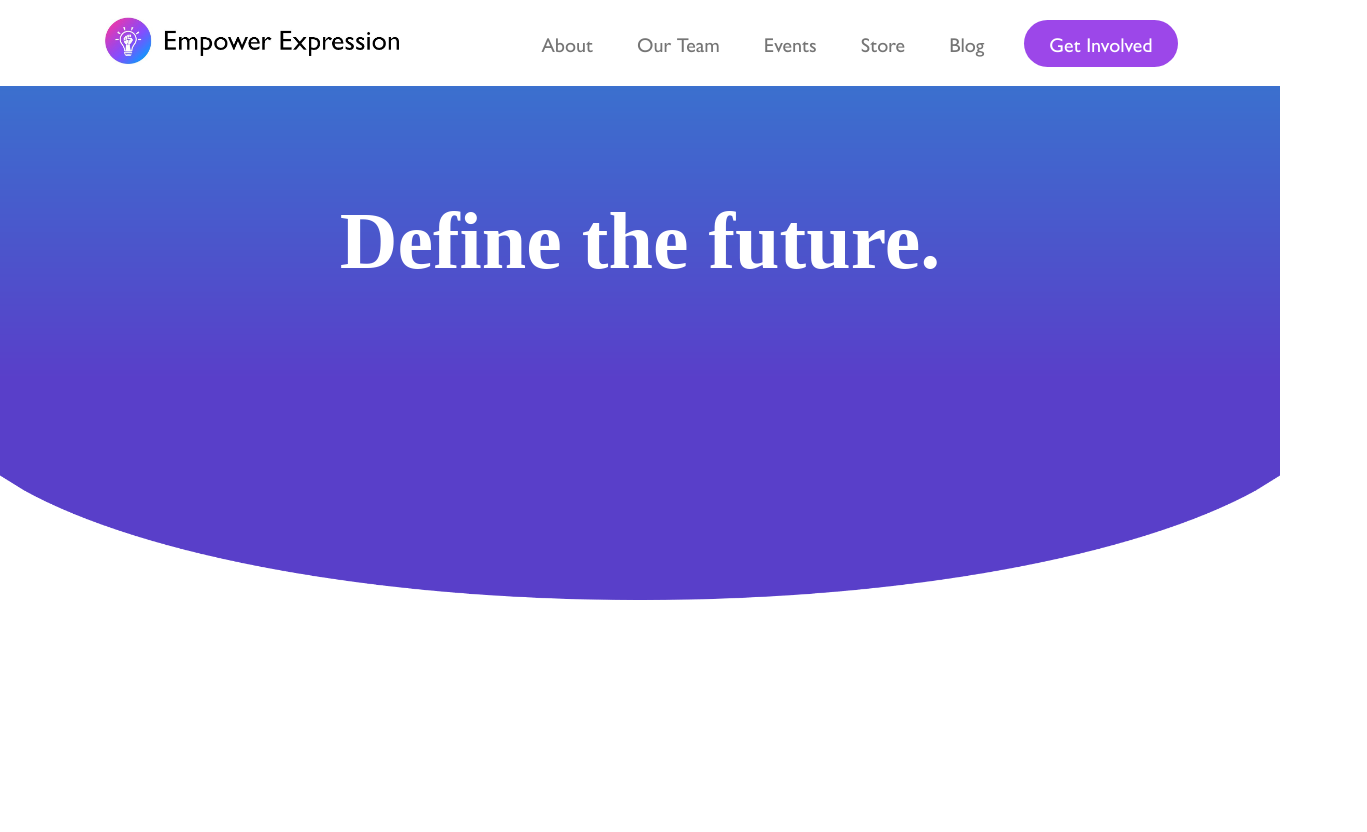
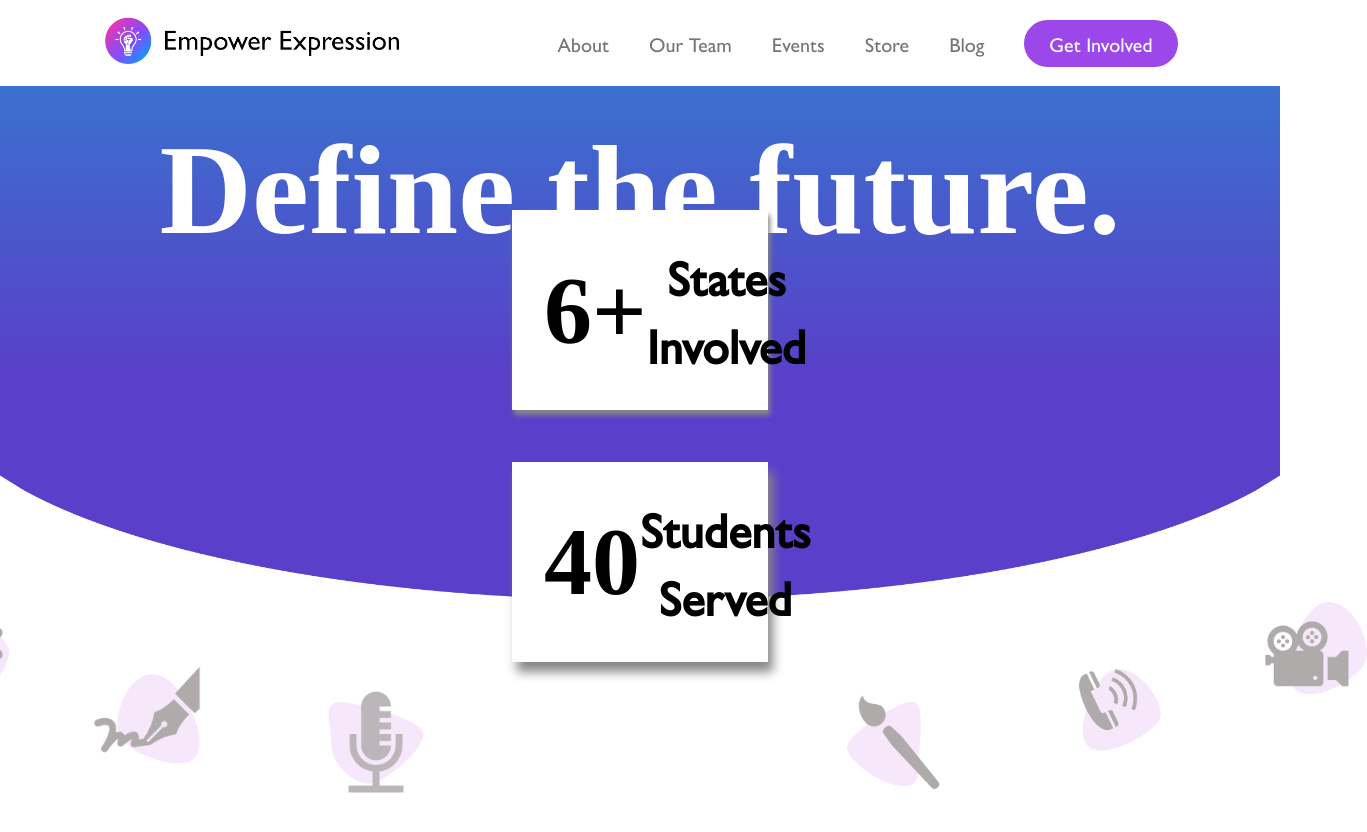
Before and after one commit to Phoenix7695/Phoenix7695.github.io, a plain HTML site: page index.html in a window 1280 px wide. Shown: the whole page, 1367 px wide, since content can reach past the window. Before the commit the page ends 800 px from the top, so only its background shows below. Drawn offline with Linux system fonts and the light colour scheme; a web font is replaced by a local one.

Commit message:
fixed inline-block whitespace, new: button hover, boxes and icons in hero

```diff
--- a/index.html
+++ b/index.html
@@ -30,6 +30,23 @@ Finish hero -->
             <img src="assets/gradient.png" class="bg">
 
             <h1 class="hero-text">Define the future.</h1>
+
+            <div class="boxed">
+                <h1 class="boxed-text-1">6+</h1>
+                <h1 class="boxed-text-2">States Involved</h1>
+            </div>
+
+            <div class="boxed boxed-2">
+                <h1 class="boxed-text-1">40</h1>
+                <h1 class="boxed-text-2">Students Served</h1>
+            </div>
+
+            <img src="assets/clef_icon.png" alt="Music" class="icon-1 icons">
+            <img src="assets/pen_icon.png" alt="Writing" class="icons icon-2">
+            <img src="assets/mic_icon.png" alt="Speaking" class="icons icon-3">
+            <img src="assets/paintbrush_icon.png" alt="Visual Arts" class="icons icon-4">
+            <img src="assets/phone_icon.png" alt="Speaking?" class="icons icon-5">
+            <img src="assets/camera_icon.png" alt="Videography" class="icons icon-6">
         </div>
     </div>
 </body>
--- a/styles.css
+++ b/styles.css
@@ -14,6 +14,21 @@ body {
     margin: 0px;
 }
 
+h1 {
+    font-family: 'Gill Sans Nova Bold';
+}
+
+h2 {
+    font-family: 'Gill Sans Nova';
+}
+
+.container {
+    display: grid;
+    grid-template-columns: 1fr;
+}
+
+/* Navbar */
+
 li, a, button {
     font-family: 'Gill Sans Nova';
     color: rgb(117, 117, 117);
@@ -26,7 +41,6 @@ nav {
 }
 
 button {
-    font-family: 'Gill Sans Nova';
     color: white;
 }
 
@@ -44,10 +58,12 @@ header {
 
 .nav_links {
     list-style: none;
+    font-size: 0;
 }
 
 .nav_links li {
     display: inline-block;
+    flex-direction: row;
     padding: 0px 20px;
 }
 
@@ -65,23 +81,15 @@ button {
     border: none;
     border-radius: 30px;
     cursor: pointer;
-    /* transition: all 0.3s ease 0s; */
+    transition: all 0.3s ease 0s;
 }
 
-h1 {
-    font-family: 'Gill Sans Nova Bold';
-}
-
-h2 {
-    font-family: 'Gill Sans Nova';
-}
-
-.container {
-    display: grid;
-    grid-template-columns: 1fr;
+button:hover {
+    background-color: #801edb;
 }
 
 /* Hero */
+
 .hero {
     position: relative;
     text-align: center;
@@ -99,8 +107,81 @@ h2 {
     color: white;
     position: absolute;
     font-weight: bold;
-    top: 30%;
+    top: 10%;
     left: 50%;
     transform: translate(-50%, -50%);
-    font-size: 5em;
+    font-size: 8em;
+    white-space: nowrap;
+    overflow: hidden;
 }
+
+.boxed {
+    position: relative;
+    background: white;
+    margin-right: 40%;
+    margin-left: 40%;
+    padding: 2rem;
+    bottom: 38%;
+    display: flex;
+    flex-direction: row;
+    justify-content: space-around;
+    align-items: center;
+    box-shadow: 2px 5px 5px #888;
+}
+
+.boxed-text-1 {
+    font-size: 6em;
+}
+
+.boxed-text-2 {
+    font-size: 3em;
+    font-family: 'Gill Sans Nova';
+}
+
+.boxed-2 {
+    bottom: 33%;
+    box-shadow: 5px 10px 10px #888;
+}
+
+.icons {
+    width: 110px;
+    height: auto;
+}
+
+.icon-1 {
+    position: relative;
+    bottom: 39%;
+    right: 30%;
+}
+
+.icon-2 {
+    position: relative;
+    bottom: 34%;
+    right: 25%;
+}
+
+.icon-3 {
+    position: relative;
+    bottom: 31%;
+    right: 16%;
+}
+
+.icon-6 {
+    position: relative;
+    bottom: 40%;
+    left: 30%;
+}
+
+.icon-5 {
+    width: 115px;
+    height: auto;
+    position: relative;
+    bottom: 35%;
+    left: 23%;
+}
+
+.icon-4 {
+    position: relative;
+    bottom: 31%;
+    left: 16%;
+}
```
Also changed, not shown: assets/camera_icon.png (added), assets/clef_icon.png (added), assets/mic_icon.png (added), assets/paintbrush_icon.png (added), assets/pen_icon.png (added), assets/phone_icon.png (added), 1 other file.
